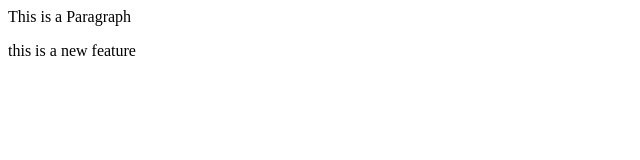
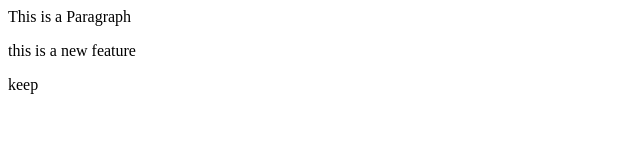
Before and after one commit to Lucifer77799/Basic-git, a plain HTML site: page index.html in a window 1280 px wide. Shown: the full height of the page, 0-640 px from the left. Drawn offline with Linux system fonts and the light colour scheme.

Commit message:
form added

```diff
--- a/index.html
+++ b/index.html
@@ -1,2 +1,2 @@
 <p>This is a Paragraph</p>
-<p>this is a new feature</p>
+<p>this is a new feature <form> keep </form></p>
```
